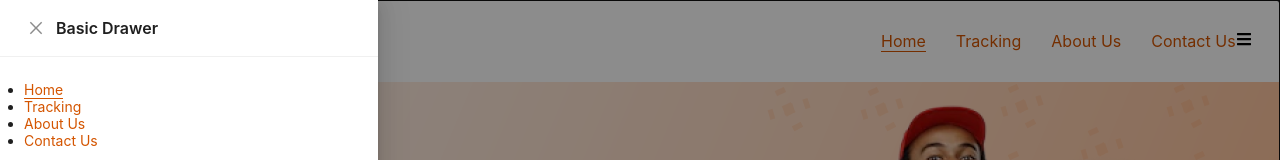
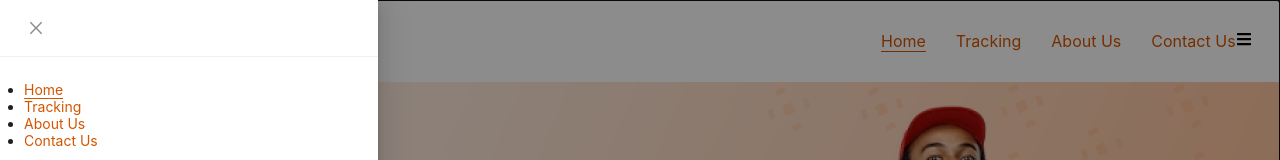
Before and after one commit to Pickbox-Project/Pickbox-frontend, a React (Create React App) app: page / in a window 1280 px wide. Both pictures are taken after a click on the icon 1243 px from the left and 39 px from the top of the page. Shown: the top 160 px of the page. Built offline with nearby package versions, Linux system fonts and the light colour scheme.

Commit message:
Added the toggling button

```diff
--- a/src/Components/NavBar/NavBar.css
+++ b/src/Components/NavBar/NavBar.css
@@ -9,6 +9,10 @@
 .nav-list>ul {
     display: flex;
     align-items: center;
+}
+
+.toggler-bars:hover {
+    cursor: pointer;
 }
 
 .nav-list>ul>li {
--- a/src/Components/NavBar/NavBar.jsx
+++ b/src/Components/NavBar/NavBar.jsx
@@ -69,12 +69,7 @@ const NavBar = () => {
       <div className="toggler-icon">
         <FaBars onClick={showDrawer} className="toggler-bars" />
       </div>
-      <Drawer
-        title="Basic Drawer"
-        placement="left"
-        onClose={onClose}
-        open={open}
-      >
+      <Drawer placement="left" onClose={onClose} open={open}>
         <div className="nav-list-mobile">
           <ul>
             <li>
```
